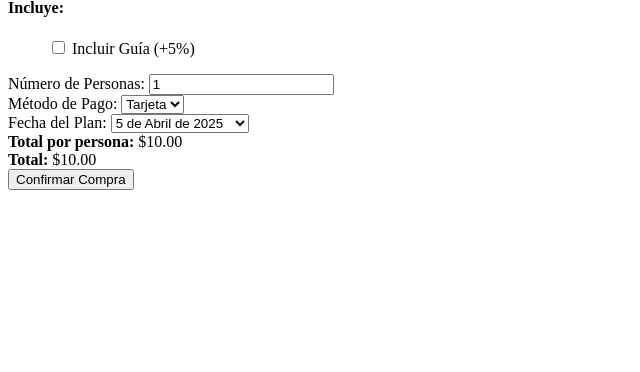
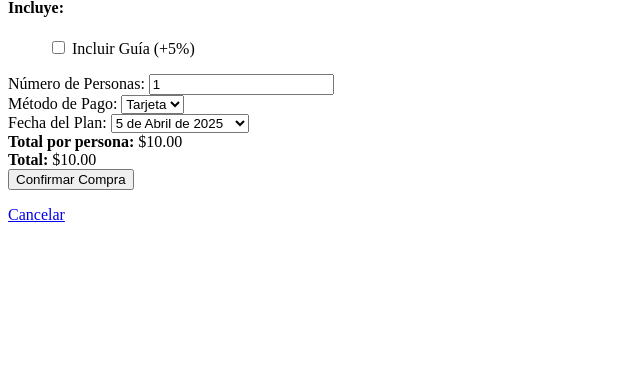
Before and after one commit to CRICAPOGA/Rutas_andinas, a Django app: template RutasAndinas/Sales/templates/create_sale.html in a window 1280 px wide. Shown: the part 95-467 px from the top of the page, without its empty margins (0-640 px from the left). Run offline with Django 5.2, Linux system fonts and the light colour scheme; data comes from the database, SQL or seed files in the repository; tables that the repository leaves empty hold one stand-in row (values such as "Sample post"); the template is opened without the code that fills it: values that come from a table or form of the project are taken from there, most other values are stand-ins (such as "Sample title", 1, 10 or a date in 2020).

Commit message:
fix/add - Botones para cancelar y volver al catálogo

```diff
--- a/RutasAndinas/Sales/templates/create_sale.html
+++ b/RutasAndinas/Sales/templates/create_sale.html
@@ -66,6 +66,7 @@
 
         <button type="submit" class="btn btn-primary">Confirmar Compra</button>
     </form>
+    <a href="{% url 'detailsPlan' plan.plan_id %}" class="btn btn-secondary">Cancelar</a>
 </div>
 
 <script>
--- a/RutasAndinas/Sales/templates/receipt.html
+++ b/RutasAndinas/Sales/templates/receipt.html
@@ -13,5 +13,7 @@
     <p>Escanea este código para obtener más detalles sobre tu compra.</p>
     <!-- Botón para descargar el PDF -->
     <a href="{% url 'sales:generate_pdf_receipt' sale_id=sale.sale_id %}" class="btn btn-primary">Descargar Recibo en PDF</a>
+
+    <a href="{% url 'catalog' %}" class="btn btn-secondary">Volver</a>
 </div>
 {% endblock %}
```
